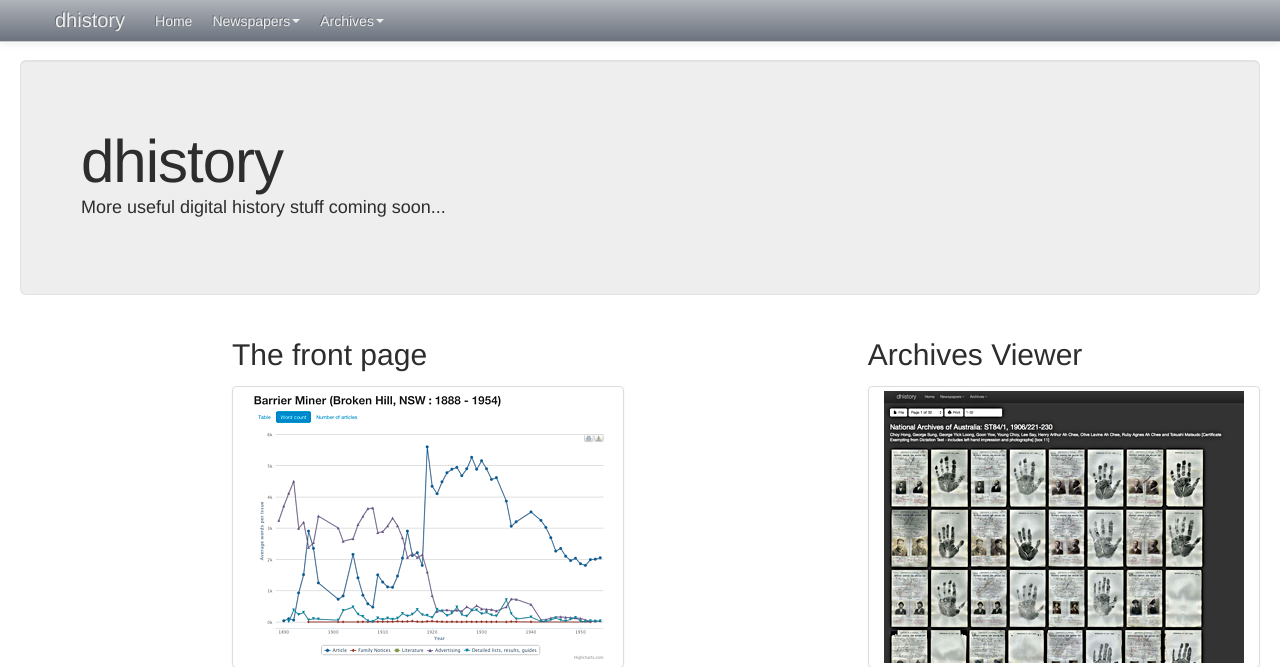
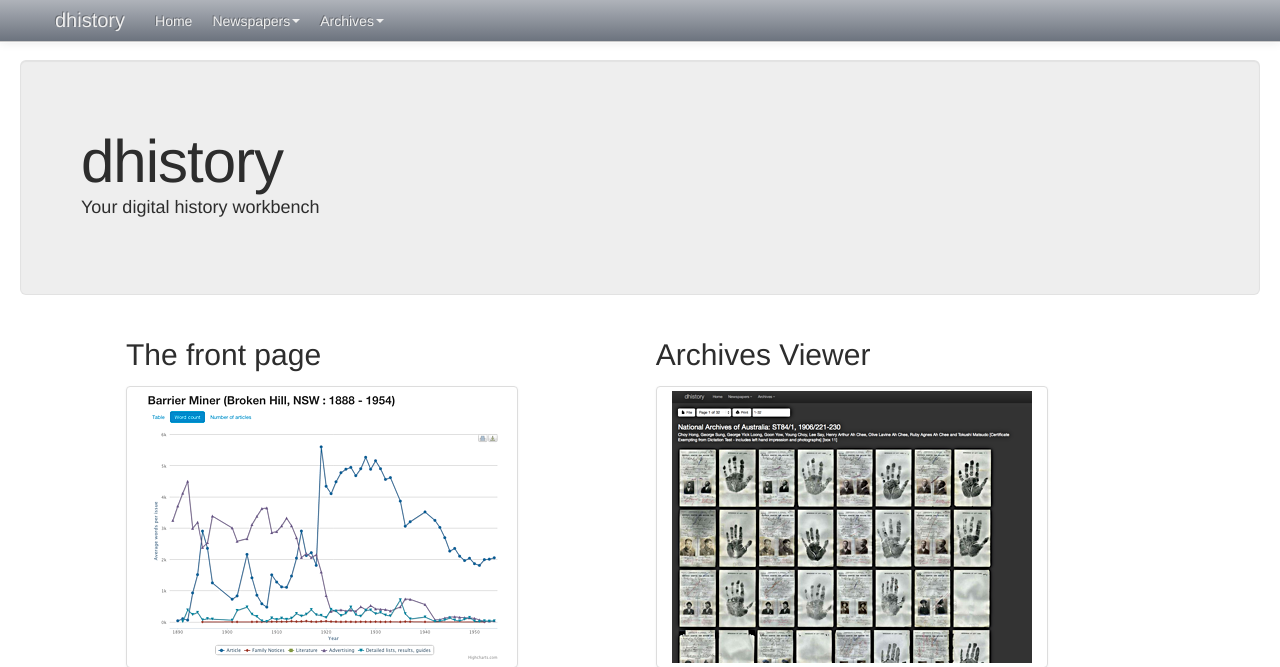
Before and after one commit to wragge/dhistory, a Django app: template dhistory/templates/home.html in a window 1280 px wide. Shown: the top 667 px of the page. Run offline with Django 3.2, Linux system fonts and the light colour scheme; the template is opened without the code that fills it, so the values that code supplies are empty; parts of the project's set-up code (start-up, migrations or seed data) failed here and were passed over; some libraries are stand-ins or nearby versions; some web fonts are replaced.

Commit message:
chanhe tagline

```diff
--- a/dhistory/templates/home.html
+++ b/dhistory/templates/home.html
@@ -3,16 +3,14 @@
 <div class="container-fluid">
     <div class="hero-unit">
       <h1>dhistory</h1>
-      <p>More useful digital history stuff coming soon...</p>
+      <p>Your digital history workbench</p>
     </div>
     <div class="row-fluid">
-            <div class="span1"></div>
             <div class="span4 offset1">
                 <h2>The front page</h2>
                 <a class="thumbnail" href="/frontpages/"><img src="{{ STATIC_URL }}images/words.png"></a>
                 <p>Explore changes in the front pages of Australian newspapers.</p>
             </div>
-            <div class="span1"></div>
             <div class="span4 offset1">
                 <h2>Archives Viewer</h2>
                 <a class="thumbnail" href="/archives/naa/"><img src="{{ STATIC_URL }}images/rsviewer-360.png"></a>
```
